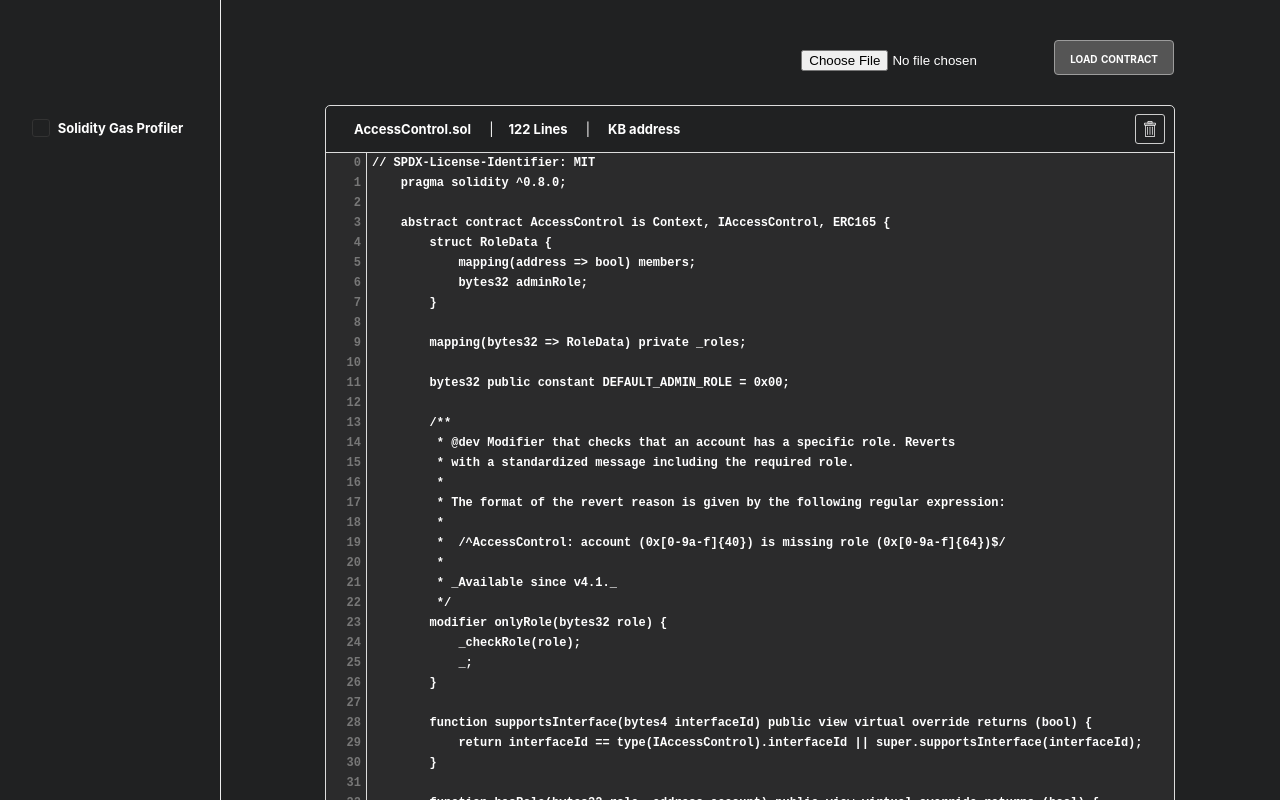
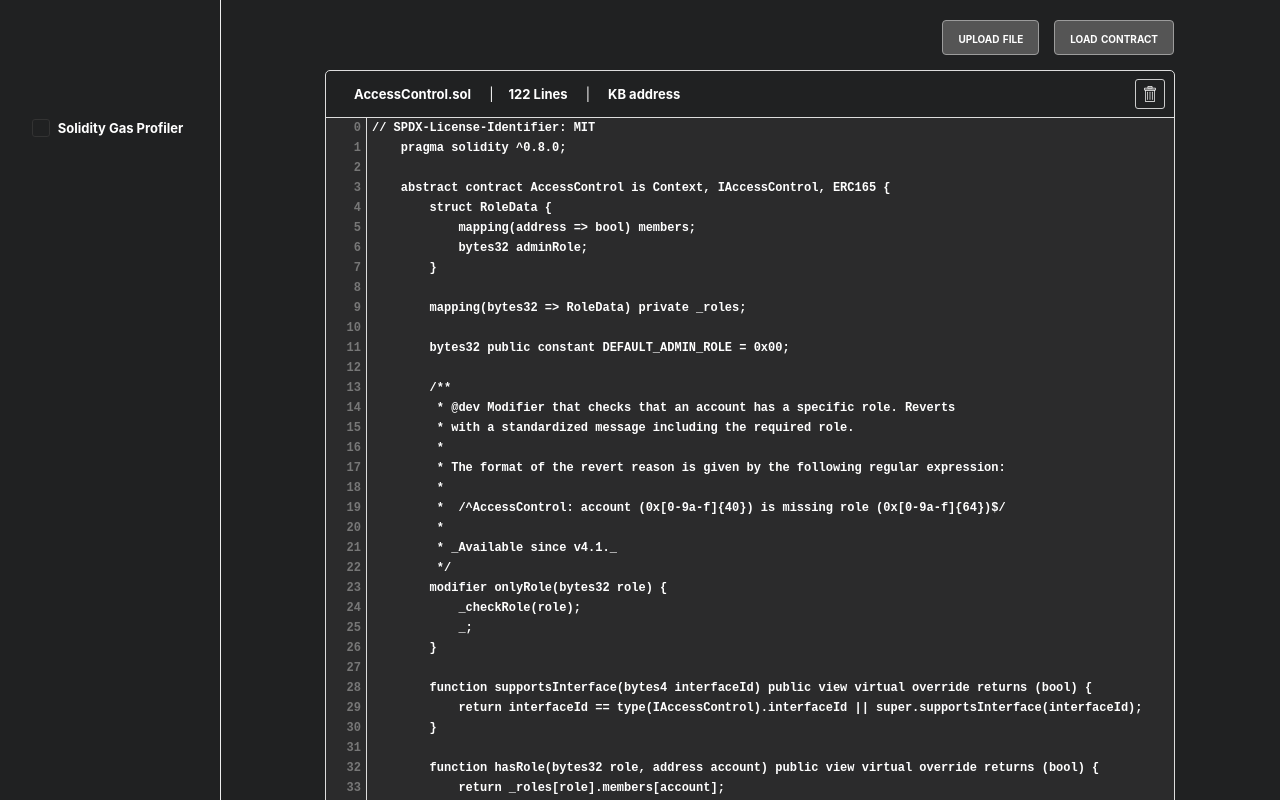
Before and after one commit to vlmlee/Gas-Profiler, a React (Create React App) app: page / in a window 1280 px wide. Shown: the top 800 px of the page. Built offline with nearby package versions, Linux system fonts and the light colour scheme.

Commit message:
Updated upload file button styling

```diff
--- a/src/App.js
+++ b/src/App.js
@@ -29,7 +29,9 @@ function App() {
             <main id={'main'}>
                 <header>
                     <Button onClick={uploadFile}>load contract</Button>
-                    <input type="file" name="file" id={'file'} />
+                    <label className={'main__upload-file'}>
+                        <input type="file" name="file" id={'file'} /> upload file
+                    </label>
                 </header>
                 <div>
                     {contracts.length > 0 ? (
--- a/src/App.scss
+++ b/src/App.scss
@@ -1,29 +1,9 @@
+$sidebar-width: 220px;
+
 body {
     font-family: 'SF Pro Display', -apple-system, BlinkMacSystemFont, 'Segoe UI', Helvetica, Arial, sans-serif,
         'Apple Color Emoji', 'Segoe UI Emoji';
     background-color: #202122;
-}
-
-header {
-    height: 60px;
-    width: 80%;
-    margin: 15px auto;
-
-    input[name='file'] {
-        position: relative;
-        float: right;
-        top: 35px;
-    }
-
-    .button {
-        display: inline-block;
-        position: relative;
-        float: right;
-        top: 25px;
-    }
-}
-
-$sidebar-width: 220px;
 
     .App {
         display: flex;
@@ -69,5 +49,43 @@ $sidebar-width: 220px;
             margin-left: $sidebar-width;
             flex-grow: 6;
             color: white;
+
+            header {
+                position: relative;
+                height: 40px;
+                right: 10%;
+                top: 20px;
+
+                .main__upload-file {
+                    input[type='file'] {
+                        display: none;
+                    }
+
+                    float: right;
+                    display: inline-block;
+                    border: 1px solid #9c9c9c;
+                    background-color: #555;
+                    padding: 8px 15px;
+                    border-radius: 4px;
+                    font-size: 14px;
+                    font-weight: bolder;
+                    font-variant: small-caps;
+                    color: #fff;
+                    margin-right: 15px;
+                    cursor: pointer;
+
+                    &:active {
+                        color: #9c9c9c;
+                        background-color: #222;
                     }
                 }
+
+                .button {
+                    display: inline-block;
+                    position: relative;
+                    float: right;
+                }
+            }
+        }
+    }
+}
--- a/src/components/Button.scss
+++ b/src/components/Button.scss
@@ -8,6 +8,7 @@
     font-weight: bolder;
     font-variant: small-caps;
     color: #fff;
+    cursor: pointer;
 
     &:active {
         color: #9c9c9c;
```
Lines whose indentation alone changed are shown as unchanged.
